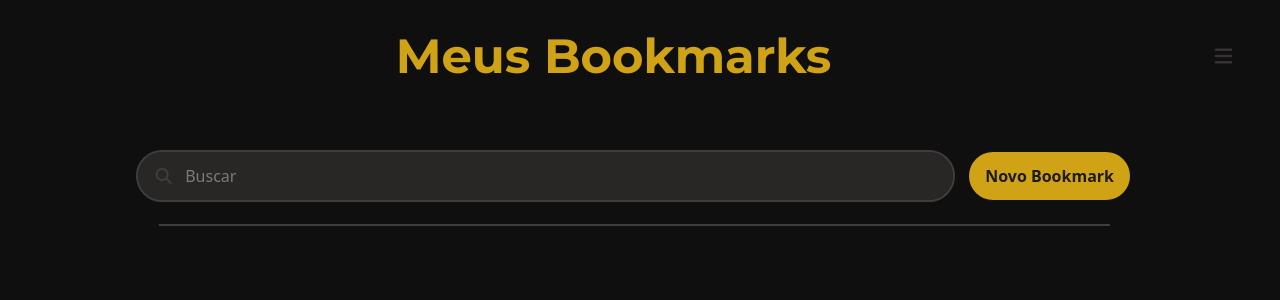
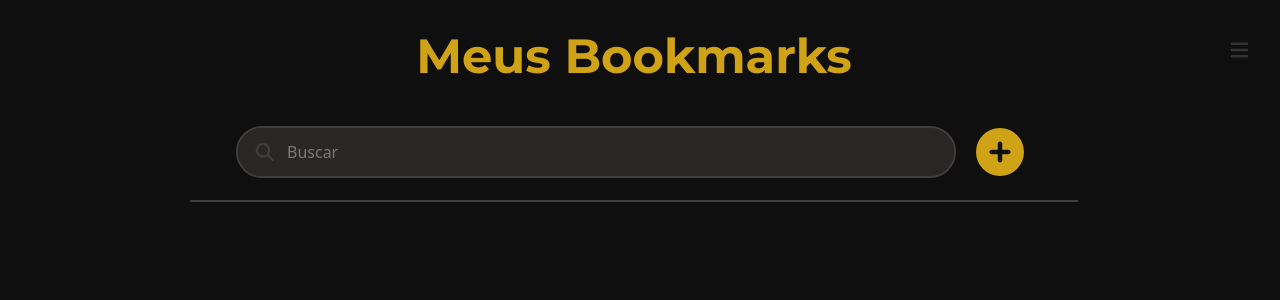
Before and after one commit to muginito/my-bookmarks-site, a React (Vite) app: page / in a window 1280 px wide. Shown: the top 300 px of the page. Built offline with nearby package versions, Linux system fonts and the light colour scheme.

Commit message:
feat: extract the code from Header and enhance responsive design and animation

```diff
--- a/src/App.jsx
+++ b/src/App.jsx
@@ -8,11 +8,13 @@ import MobileBar from "./components/MobileBar.jsx"
 import Fuse from "fuse.js"
 import { useNavigate, useSearchParams } from "react-router"
 import DropDown from "./components/DropDown.jsx"
+import { FontAwesomeIcon } from "@fortawesome/react-fontawesome"
+import { faPlusCircle, faSearch } from "@fortawesome/free-solid-svg-icons"
+import AnimatedButton from "./components/AnimatedButton.jsx"
+import { AnimatePresence } from "framer-motion"
 
 function App() {
   const [bookmarks, setBookmarks] = useLocalStorage("bookmarks", [])
-  //Menu Dropdown
-  const [isMenuOpen, setIsMenuOpen] = useState(false)
   const [searchParams] = useSearchParams()
   const navigate = useNavigate()
 
@@ -115,39 +117,61 @@ function App() {
     }
   }
 
-  /* A seguir, vou explicar o que eu fiz com o botão de export:
-  Eu não estava conseguindo dar hidden no icone do export para o mobile, aparentemente o Font injeta o SVG direto no html
-  ai eu não conseguia dar hidden md:block pelo tailwind (ele não estava aceitando), então eu embrulhei ele em uma tag padrão do HTML
-  assim quando o botão some, o icone tem que ir junto */
   return (
     <>
-      <div className="z-2 relative flex justify-center items-center mt-8 mb-12 md:mb-18 px-6 w-full">
+      <div className="z-1 relative mx-auto my-8 w-full text-center">
         <h1
-          className="w-full font-heading font-bold text-yellow-400 text-2xl md:text-5xl text-center"
+          className="inline font-heading font-bold text-yellow-400 text-2xl sm:text-3xl md:text-4xl
+            lg:text-5xl text-center"
         >
           Meus Bookmarks
         </h1>
-        <div>
-          <DropDown
-            onExport={exportBookmarks}
-            onImport={importBookmarks}
-            isMenuOpen={isMenuOpen}
-            setIsMenuOpen={setIsMenuOpen}
-          />
+        <div className="top-0 right-2 absolute">
+          <DropDown onExport={exportBookmarks} onImport={importBookmarks} />
         </div>
       </div>
-      <Header
-        onSearch={setSearch}
-        onExport={exportBookmarks}
-        onImport={importBookmarks}
-        isMenuOpen={isMenuOpen}
-        setIsMenuOpen={setIsMenuOpen}
-      />
-      <hr className="mx-auto my-6 border border-dark-ui-3 w-[75%]" />
+
+      <header
+        className="top-0 z-1 sticky flex justify-center gap-4 bg-dark-bg mx-auto py-4 w-full
+          max-w-4xl"
+      >
+        {/* Barra de busca */}
+        <search
+          className="flex items-center gap-3 bg-dark-ui px-4 py-2 md:py-3 rounded-full outline-2
+            outline-dark-ui-3 hover:outline-yellow-400 w-[80%] duration-150 ease"
+        >
+          <FontAwesomeIcon icon={faSearch} className="text-dark-ui-3 text-base md:text-lg" />
+          <input
+            className="bg-transparent outline-none w-full"
+            id="search"
+            type="search"
+            placeholder="Buscar"
+            onChange={(e) => setSearch(e.target.value)}
+          />
+        </search>
+
+        <AnimatedButton
+          className="hidden 2xl:block bg-dark-ye hover:bg-yellow-300 px-4 rounded-4xl w-fit
+            h-min-full font-bold text-dark-bg-2 text-sm md:text-base whitespace-nowrap
+            cursor-pointer"
+          onClick={() => navigate("/?form=new")}
+        >
+          Novo Bookmark
+        </AnimatedButton>
+
+        <AnimatedButton
+          className="hidden 2xl:hidden sm:block text-dark-bg-2 text-4xl sm:text-5xl
+            whitespace-nowrap cursor-pointer"
+          onClick={() => navigate("/?form=new")}
+        >
+          <FontAwesomeIcon icon={faPlusCircle} className="text-yellow-400 hover:text-yellow-300" />
+        </AnimatedButton>
+      </header>
+      <hr className="mx-auto mt-2 mb-6 border border-dark-ui-3 w-[70%] max-w-6xl" />
       <BookmarkList bookmarks={searchResult} onDelete={handleDeleteBookmark} />
       <MobileBar />
-      {showDeletePopup}
-      {showForm}
+      <AnimatePresence>{showDeletePopup}</AnimatePresence>
+      <AnimatePresence>{showForm}</AnimatePresence>
     </>
   )
 }
```
